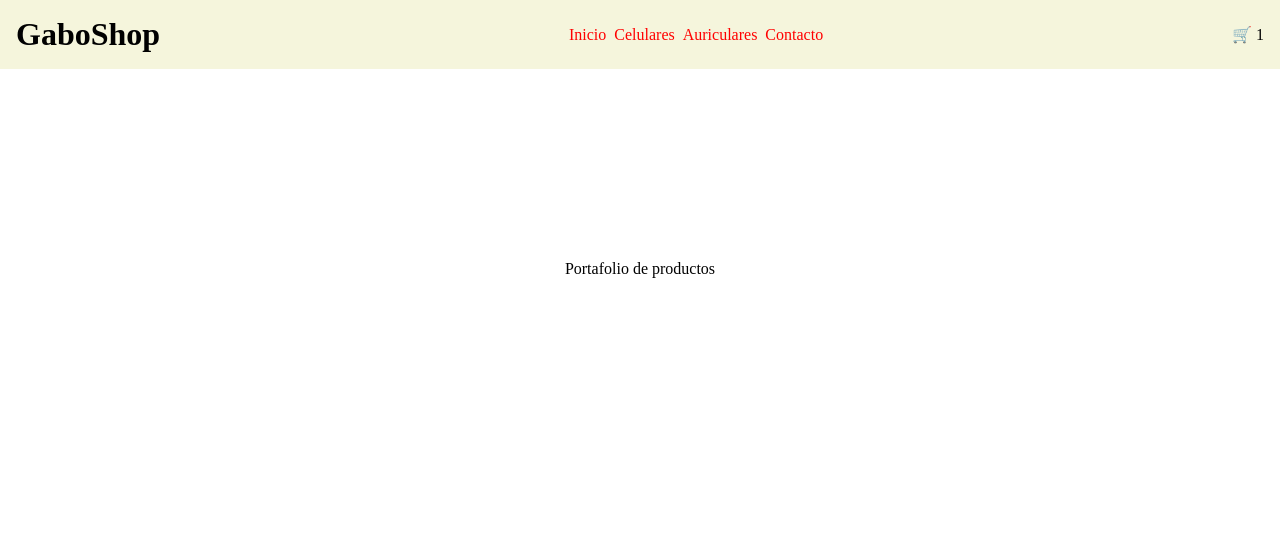
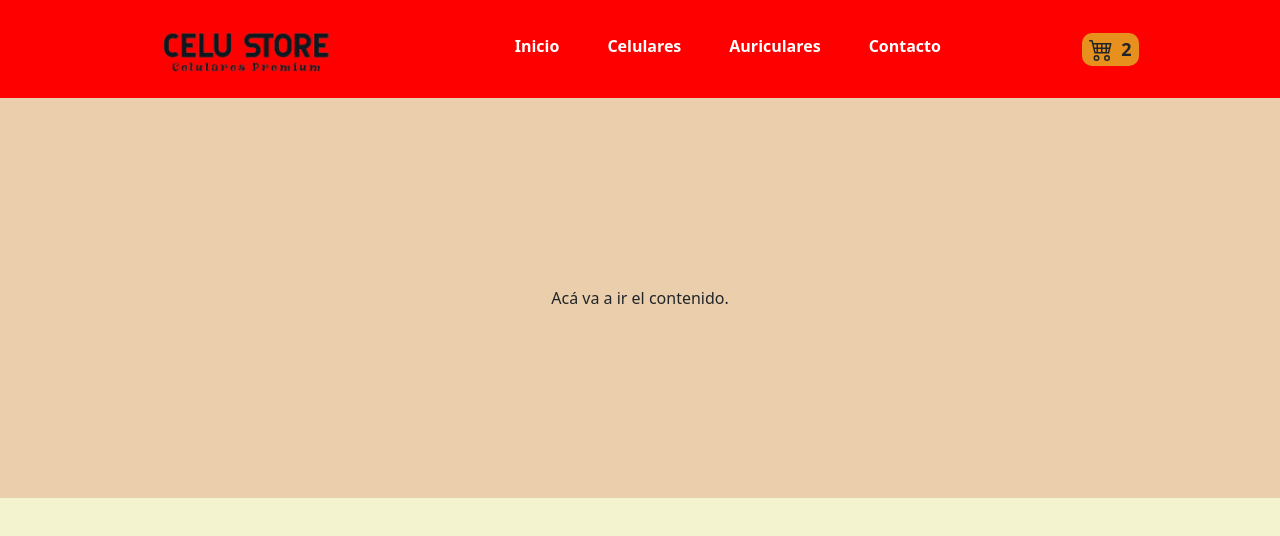
Before and after one commit to MgabrielM/SegundaEntregaMeneghetti, a React (Vite) app: page / in a window 1280 px wide. Shown: the top 536 px of the page. Built offline with nearby package versions, Linux system fonts and the light colour scheme.

Commit message:
finalización

```diff
--- a/index.html
+++ b/index.html
@@ -2,12 +2,16 @@
 <html lang="en">
   <head>
     <meta charset="UTF-8" />
-    <link rel="icon" type="image/svg+xml" href="/vite.svg" />
+    <link rel="icon" type="image/svg+xml" href="./src/images/logo.ico" />
+    <link href="https://cdn.jsdelivr.net/npm/bootstrap@5.3.3/dist/css/bootstrap.min.css" rel="stylesheet" integrity="sha384-QWTKZyjpPEjISv5WaRU9OFeRpok6YctnYmDr5pNlyT2bRjXh0JMhjY6hW+ALEwIH" crossorigin="anonymous">
     <meta name="viewport" content="width=device-width, initial-scale=1.0" />
-    <title>GaboShop</title>
+    <title>CeluStore</title>
   </head>
   <body>
-    <div id="root"></div>
+    <div id="root">
+
+    </div>
     <script type="module" src="/src/main.jsx"></script>
+    <script src="https://cdn.jsdelivr.net/npm/bootstrap@5.3.3/dist/js/bootstrap.bundle.min.js" integrity="sha384-YvpcrYf0tY3lHB60NNkmXc5s9fDVZLESaAA55NDzOxhy9GkcIdslK1eN7N6jIeHz" crossorigin="anonymous"></script>
   </body>
 </html>
--- a/src/App.jsx
+++ b/src/App.jsx
@@ -1,15 +1,16 @@
 import "./css/style.css"
 import './components/header/NavBar'
-import { NavBar } from "./components/header/NavBar"
 import { ItemListContainer } from "./components/ItemListContainer"
 import { Header } from "./components/header/Header"
 
 function App() {
 
+  const valorCarrito = 2;
+
   return (
     <>
-      <Header />
-      <ItemListContainer />
+      <Header valorModificado={valorCarrito}/>
+      <ItemListContainer props={"Acá va a ir el contenido."} />
     </>
   )
 }
--- a/src/components/ItemListContainer.jsx
+++ b/src/components/ItemListContainer.jsx
@@ -1,7 +1,7 @@
 import React from 'react'
 
-export const ItemListContainer = () => {
+export const ItemListContainer = ({props}) => {
   return (
-    <div className='productos-contenedor'>Portafolio de productos</div>
+    <div className='productos-contenedor'>{props}</div>
   )
 }
--- a/src/components/header/Carrito.jsx
+++ b/src/components/header/Carrito.jsx
@@ -1,9 +1,11 @@
 import React from 'react'
 
-export const Carrito = () => {
+export const Carrito = ({valor}) => {
   return (
-    <div>
-            🛒 1
+    <div className='contenedor-carrito'>
+          <svg xmlns="http://www.w3.org/2000/svg" width="24" height="24" fill="currentColor" class="bi bi-cart4" viewBox="0 0 16 16">
+  <path d="M0 2.5A.5.5 0 0 1 .5 2H2a.5.5 0 0 1 .485.379L2.89 4H14.5a.5.5 0 0 1 .485.621l-1.5 6A.5.5 0 0 1 13 11H4a.5.5 0 0 1-.485-.379L1.61 3H.5a.5.5 0 0 1-.5-.5M3.14 5l.5 2H5V5zM6 5v2h2V5zm3 0v2h2V5zm3 0v2h1.36l.5-2zm1.11 3H12v2h.61zM11 8H9v2h2zM8 8H6v2h2zM5 8H3.89l.5 2H5zm0 5a1 1 0 1 0 0 2 1 1 0 0 0 0-2m-2 1a2 2 0 1 1 4 0 2 2 0 0 1-4 0m9-1a1 1 0 1 0 0 2 1 1 0 0 0 0-2m-2 1a2 2 0 1 1 4 0 2 2 0 0 1-4 0"/>
+</svg><span className='carrito-valor'>{valor}</span>
     </div>
   )
 }
--- a/src/components/header/Header.jsx
+++ b/src/components/header/Header.jsx
@@ -1,14 +1,16 @@
 import React from 'react'
 import { Carrito } from './Carrito'
 import { NavBar } from './NavBar'
+import tituloLogo from '../../images/tituloLogo.png'
 
-export const Header = () => {
+export const Header = ({valorModificado}) => {
+
+
   return (
     <header className='header'>
-        <h1>GaboShop</h1>
+        <img src={tituloLogo} className='titulo-logo'/>
         <NavBar/>
-        <Carrito/>
+        <Carrito valor={valorModificado}/>
     </header>
-
   )
 }
--- a/src/css/style.css
+++ b/src/css/style.css
@@ -4,23 +4,37 @@
     box-sizing: border-box;
 }
 
+body{
+    background-color:rgb(243, 243, 207);
+}
+
 .header{
     display: flex;
-    justify-content: space-between;
+    justify-content: space-evenly;
     align-items: center;
     padding: 1rem;
-    background-color: beige;
+    background-color: red;
+}
+
+.nav{
+    display: flex;
+    justify-content: center;
+    align-items: center;
 }
 
 .nav-menu{
     display: flex;
+    justify-content: center;
+    align-items: center;
+    margin-top: 10px;
     list-style-type: none;
-    gap: 0.5rem;
+    gap: 1rem;
 }
 
 .nav-link{
     text-decoration: none;
-    color: red;
+    color: white;
+    font-weight: bolder;
 }
 
 .productos-contenedor{
@@ -28,4 +42,25 @@
     display: flex;
     justify-content: center;
     align-items: center;
+    background-color: rgb(235, 207, 172);
 }
+
+.titulo-logo{
+    width: 200px;
+    height: auto;
+}
+
+.contenedor-carrito{
+    display: flex;
+    justify-content: center;
+    align-items: center;
+    gap: 0.5rem;
+    background-color: rgba(230, 154, 33, 0.937);
+    border-radius: 10px;
+    padding: 3px 7px;
+}
+
+.carrito-valor{
+    font-weight: bolder;
+    font-size: 18px;
+}
```
Also changed, not shown: src/images/tituloLogo.png (added), 1 other file (tests, documents, lock files or other folders).
